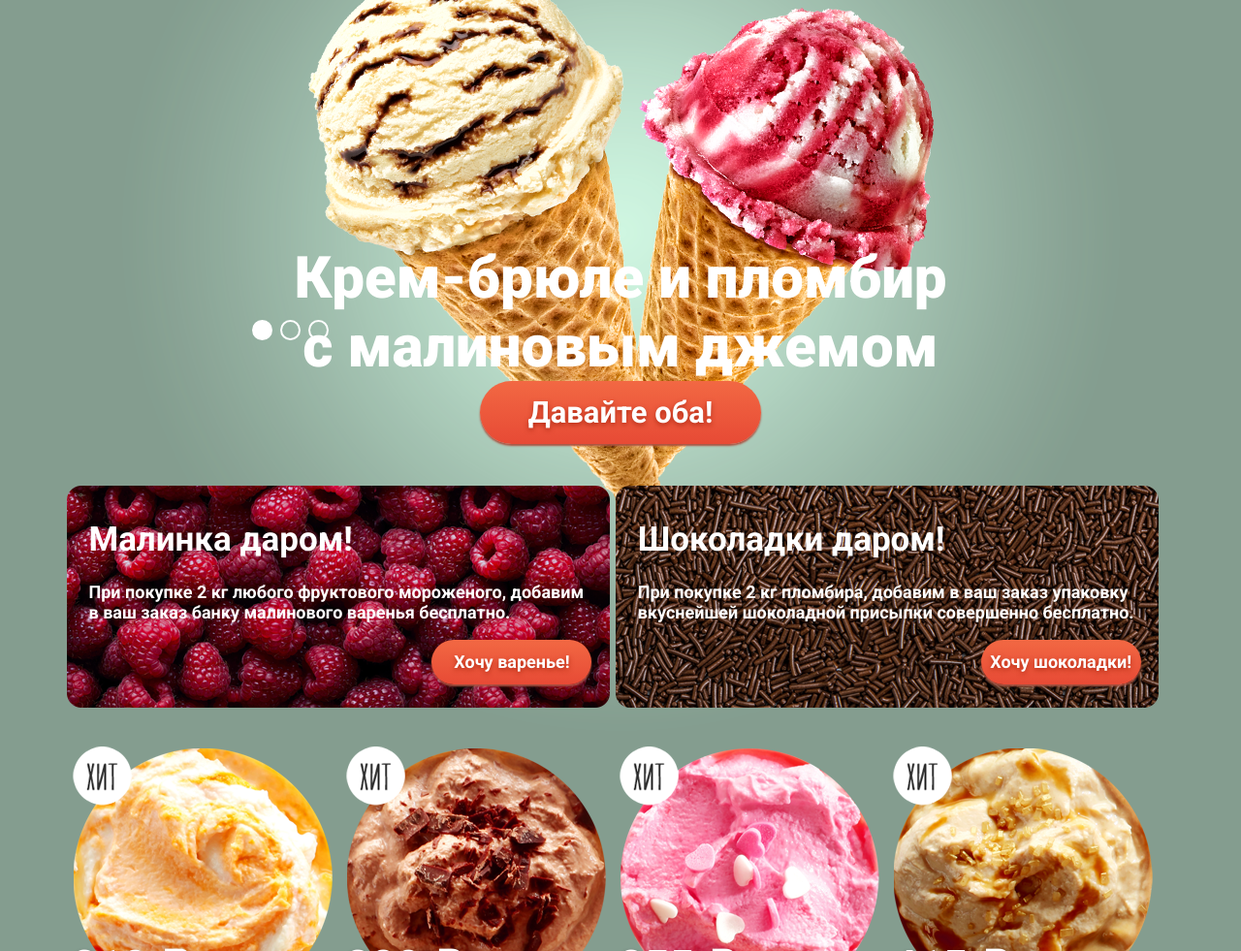
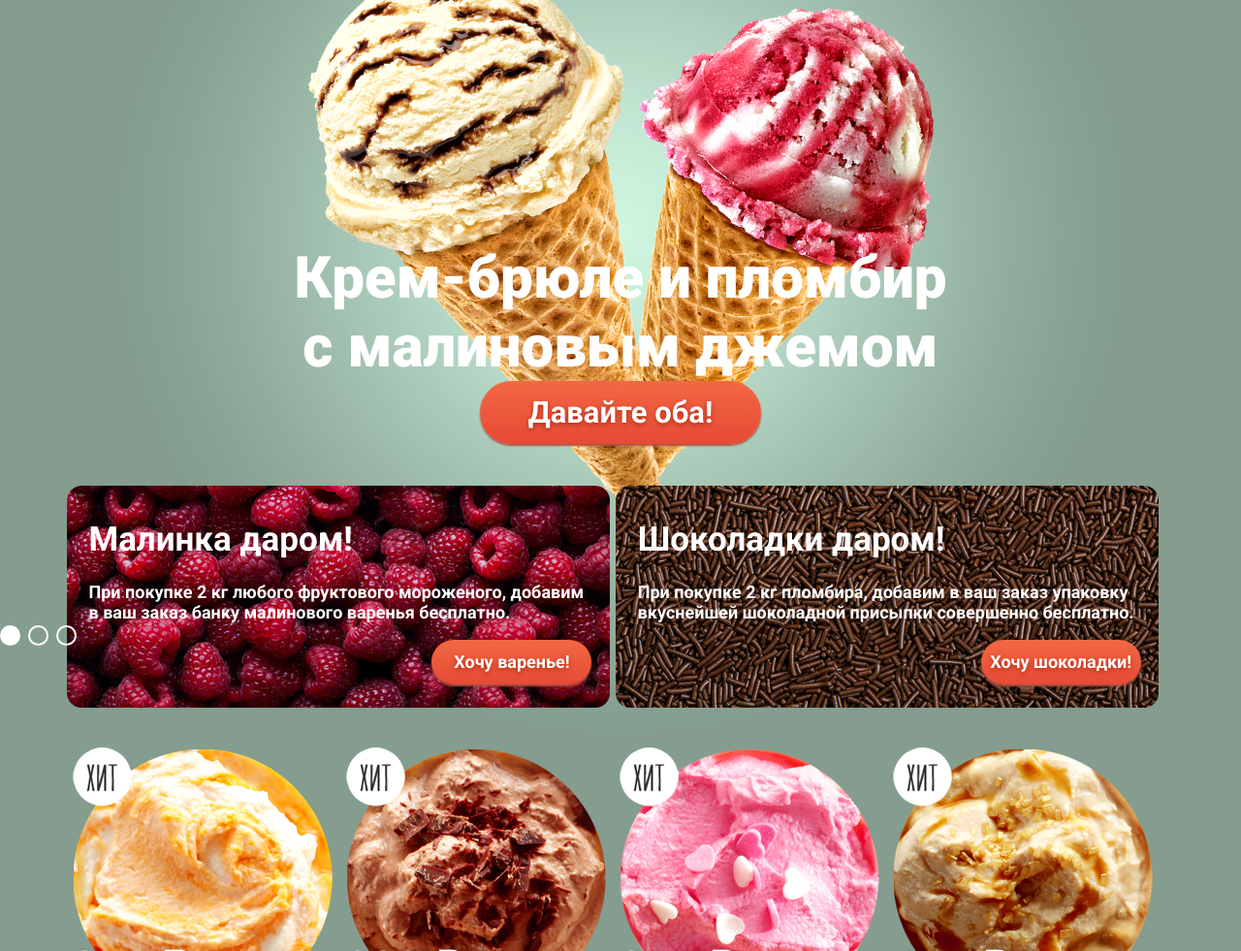
Before and after one commit to KateAlf/Gllacy, a plain HTML site: page index.html in a window 1280 px wide. Shown: the part 119-1100 px from the top of the page at 97% size. Drawn offline with Linux system fonts and the light colour scheme.

Commit message:
fixed jumping slider-controls Added border-radius to features

```diff
--- a/css/style.css
+++ b/css/style.css
@@ -625,8 +625,8 @@ a:hover, a:active{
 }
 .slider__checkers {
     position: absolute;
-    bottom: 330px;
-    left: 260px;
+    bottom: 15px;
+    left: 0px;
     z-index: 20;
     font-size: 0;
 }
@@ -694,9 +694,10 @@ body > input[type="radio"] {
     display: flex;
     flex-wrap: wrap;
     flex-direction: column;
-    flex-basis: 46%;
+    width: 46%;
     flex-shrink: 1;
-    align-items: stretch;
+/*    align-items: stretch;*/
+    border-radius:15px;
 }
 .features__left {
     background: url(../img/banner_back1.png) no-repeat;
@@ -726,6 +727,7 @@ body > input[type="radio"] {
     font-weight: bold;
     text-align: center;
     align-self: flex-end;
+    margin-bottom:5px;
     border: none;
 }
 
@@ -1064,6 +1066,7 @@ body > input[type="radio"] {
     font-weight: 400;
     text-decoration: underline;
     text-align: left;
+
     /*    flex-basis: 120px;*/
 }
 .docs__text--selected {
@@ -1073,6 +1076,7 @@ body > input[type="radio"] {
     text-decoration: underline;
     position: relative;
     text-align: left;
+
 }
 .docs__text--selected:before {
     display: block;
```
Lines whose indentation alone changed are shown as unchanged.
